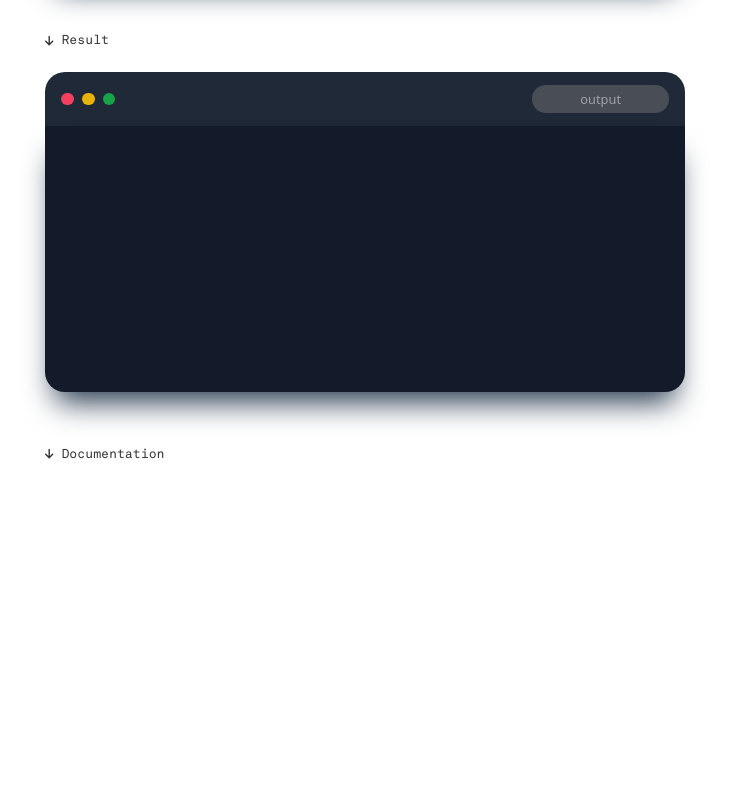
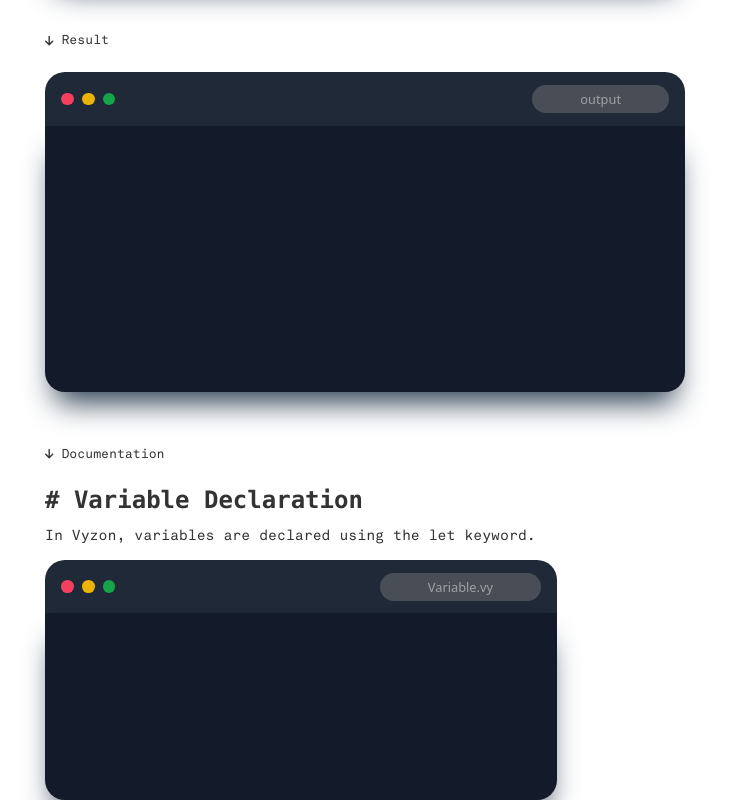
Before and after one commit to yash7xm/Vyzon_UI, a React (Vite) app: page / in a window 1280 px wide. Shown: the part 764-1564 px from the top of the page, without its empty margins (275-1004 px from the left). Before the commit the page ends 1250 px from the top, so only its background shows below. Built offline with nearby package versions, Linux system fonts and the light colour scheme; a web font is replaced by a local one.

Commit message:
docs started

```diff
--- a/src/components/App.jsx
+++ b/src/components/App.jsx
@@ -5,6 +5,7 @@ import Label from './Label'
 import Playground from './Playground'
 import Result from './Result'
 import Theme from './Theme'
+import Doc from './Doc'
 
 function App() {
   return (
@@ -18,6 +19,7 @@ function App() {
         <Label heading={'Result'} />
         <Result />
         <Label heading={'Documentation'} />
+        <Doc />
       </div>
     </div>
   )
--- /dev/null
+++ b/src/components/Doc.jsx
@@ -0,0 +1,21 @@
+import '../styles/Doc.css'
+import Top from './Top'
+import Editor from './Editor'
+
+export default function Doc() {
+    return (
+        <div className="doc">
+            <div className="heading">
+                # Variable Declaration
+            </div>
+            <div className="info">
+                <p>In Vyzon, variables are declared using the let keyword.
+                </p>
+            </div>
+            <div className="example">
+                <Top fileName={'Variable.vy'} />
+                <Editor disabled={true} />
+            </div>
+        </div>
+    )
+}
--- /dev/null
+++ b/src/styles/Doc.css
@@ -0,0 +1,41 @@
+@font-face {
+    font-family: menlo;
+    src: url('../assets/fonts/Menlo-Regular.ttf');
+}
+
+@font-face {
+    font-family: Akkurat;
+    src: url('../assets/fonts/Akkurat-Mono.OTF');
+}
+
+.doc {
+    display: flex;
+    width: 100%;
+    flex-direction: column;
+    justify-content: center;
+    align-items: start;
+    gap: 1rem;
+}
+
+.heading {
+    font-size: 1.5rem;
+    color: #333;
+    font-weight: 700;
+    font-family: 'menlo', sans-serif;
+}
+
+.info {
+    color: #333;
+    font-weight: 400;
+    font-family: 'Akkurat', sans-serif;
+    font-size: 0.9rem;
+}
+
+.example {
+    display: flex;
+    flex-direction: column;
+    width: 80%;
+    height: 30vh;
+    justify-content: center;
+    align-items: start;
+}
--- a/src/styles/Editor.css
+++ b/src/styles/Editor.css
@@ -4,7 +4,9 @@
 }
 
 #codeArea {
-    flex-grow: 1;
+    /* flex-grow: 1; */
+    width: 100%;
+    height: 100%;
     resize: none;
     border-bottom-left-radius: 20px;
     border-bottom-right-radius: 20px;
```
